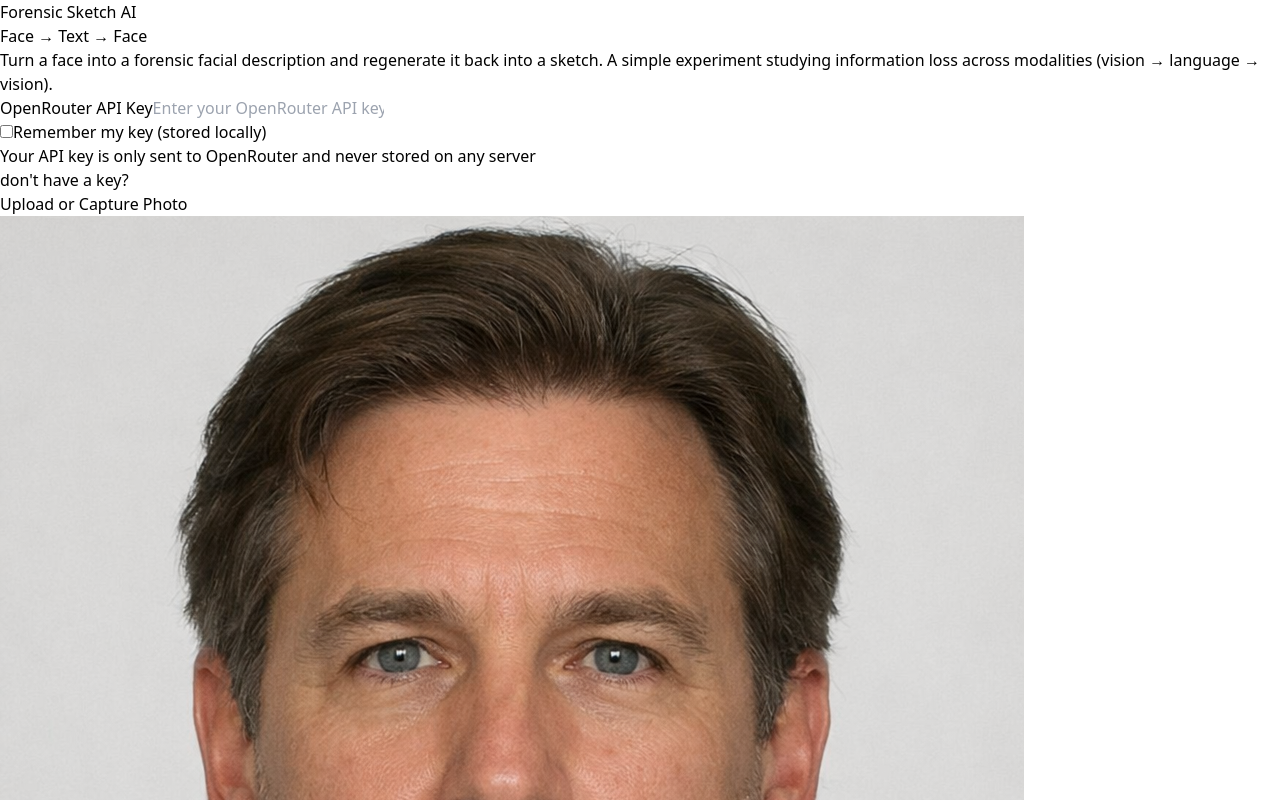
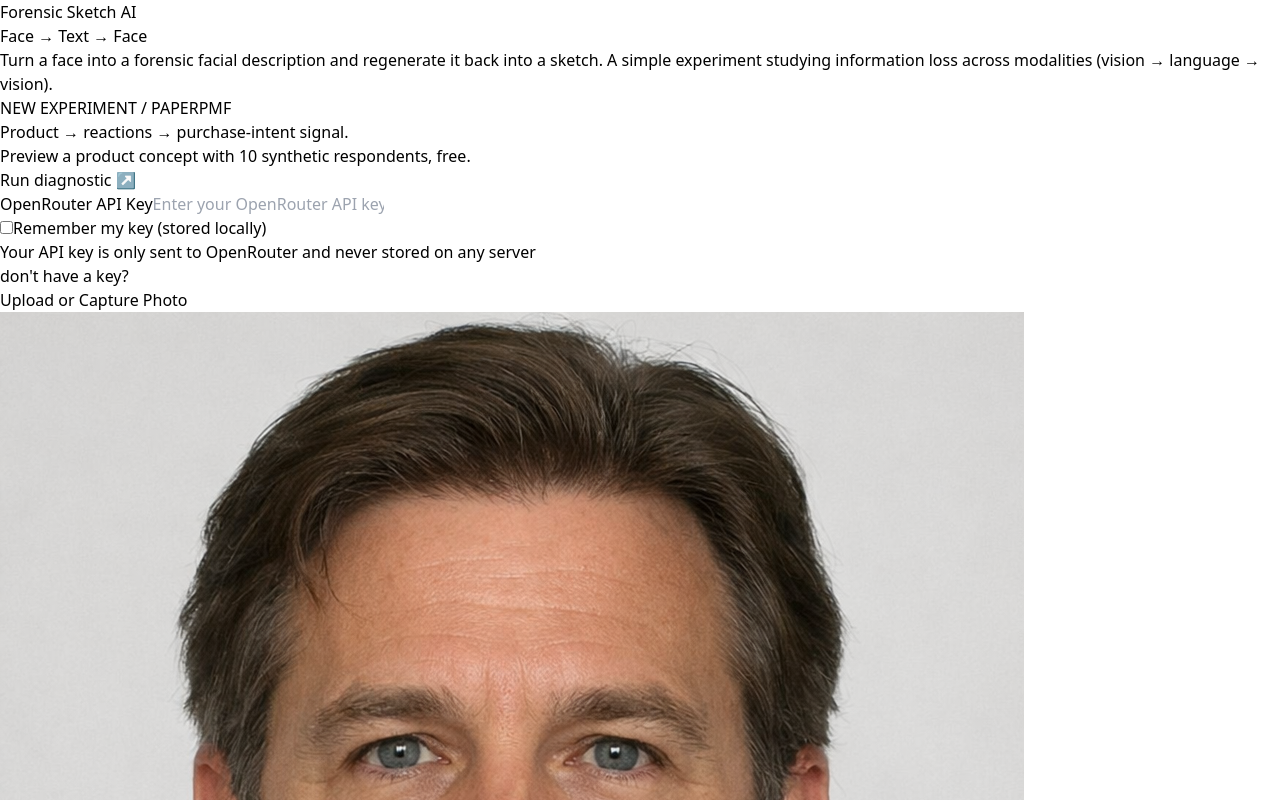
Before and after one commit to abinthomasonline/forensic-sketch-ai, a React (Vite) app: page / in a window 1280 px wide. Shown: the top 800 px of the page. Built offline with nearby package versions, Linux system fonts and the light colour scheme.

Commit message:
Add PaperPMF experiment promotion

```diff
--- a/src/App.tsx
+++ b/src/App.tsx
@@ -1,5 +1,6 @@
 import { useState, useEffect } from 'react'
 import Header from './components/Header'
+import PaperPmfPromo from './components/PaperPmfPromo'
 import ApiKeyInput from './components/ApiKeyInput'
 import ImageInput from './components/ImageInput'
 import ModelSelector from './components/ModelSelector'
@@ -85,6 +86,8 @@ function App() {
 
       <div className="container mx-auto px-4 py-8 max-w-4xl">
         <div className="space-y-6">
+          <PaperPmfPromo />
+
           <ApiKeyInput apiKey={apiKey} onApiKeyChange={setApiKey} />
 
           <ImageInput image={image} onImageChange={setImage} />
--- /dev/null
+++ b/src/components/PaperPmfPromo.tsx
@@ -0,0 +1,49 @@
+const PAPERPMF_URL =
+  'https://paperpmf.com/?utm_source=forensic-sketch-ai&utm_medium=referral&utm_campaign=paperpmf_crosspromo_2026&utm_content=experiment_case_file#diagnostic-intake'
+
+export default function PaperPmfPromo() {
+  return (
+    <aside
+      aria-labelledby="paperpmf-promo-heading"
+      className="rounded-lg border border-blue-200 border-l-4 border-l-blue-600 bg-blue-50 p-5 shadow-sm"
+    >
+      <div className="flex flex-col gap-4 md:flex-row md:items-center">
+        <div
+          aria-hidden="true"
+          className="hidden h-14 w-24 shrink-0 items-end justify-center gap-1.5 rounded-md border border-blue-200 bg-white/70 px-3 py-2 md:flex"
+        >
+          <span className="h-2 w-2 rounded-sm bg-blue-300" />
+          <span className="h-4 w-2 rounded-sm bg-blue-400" />
+          <span className="h-7 w-2 rounded-sm bg-blue-600" />
+          <span className="h-5 w-2 rounded-sm bg-blue-500" />
+          <span className="h-3 w-2 rounded-sm bg-blue-400" />
+        </div>
+
+        <div className="min-w-0 flex-1">
+          <p className="text-xs font-semibold uppercase tracking-wide text-blue-700">
+            NEW EXPERIMENT / PAPERPMF
+          </p>
+          <h2
+            id="paperpmf-promo-heading"
+            className="mt-1 text-lg font-semibold text-gray-900"
+          >
+            Product → reactions → purchase-intent signal.
+          </h2>
+          <p className="mt-1 text-sm text-gray-600">
+            Preview a product concept with 10 synthetic respondents, free.
+          </p>
+        </div>
+
+        <a
+          href={PAPERPMF_URL}
+          target="_blank"
+          rel="noopener noreferrer"
+          aria-label="Run the PaperPMF diagnostic (opens in a new tab)"
+          className="inline-flex min-h-[44px] w-full shrink-0 items-center justify-center rounded-md bg-blue-600 px-4 py-2 text-sm font-semibold text-white transition-colors hover:bg-blue-700 focus-visible:outline focus-visible:outline-2 focus-visible:outline-offset-2 focus-visible:outline-blue-600 md:w-auto"
+        >
+          Run diagnostic ↗
+        </a>
+      </div>
+    </aside>
+  )
+}
```
